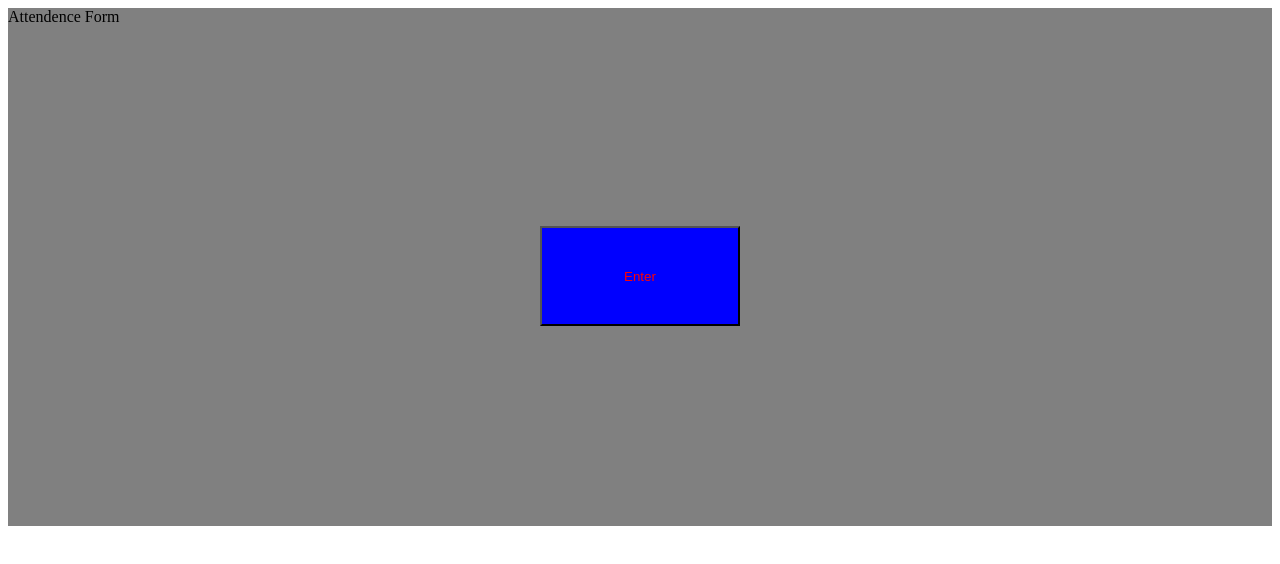
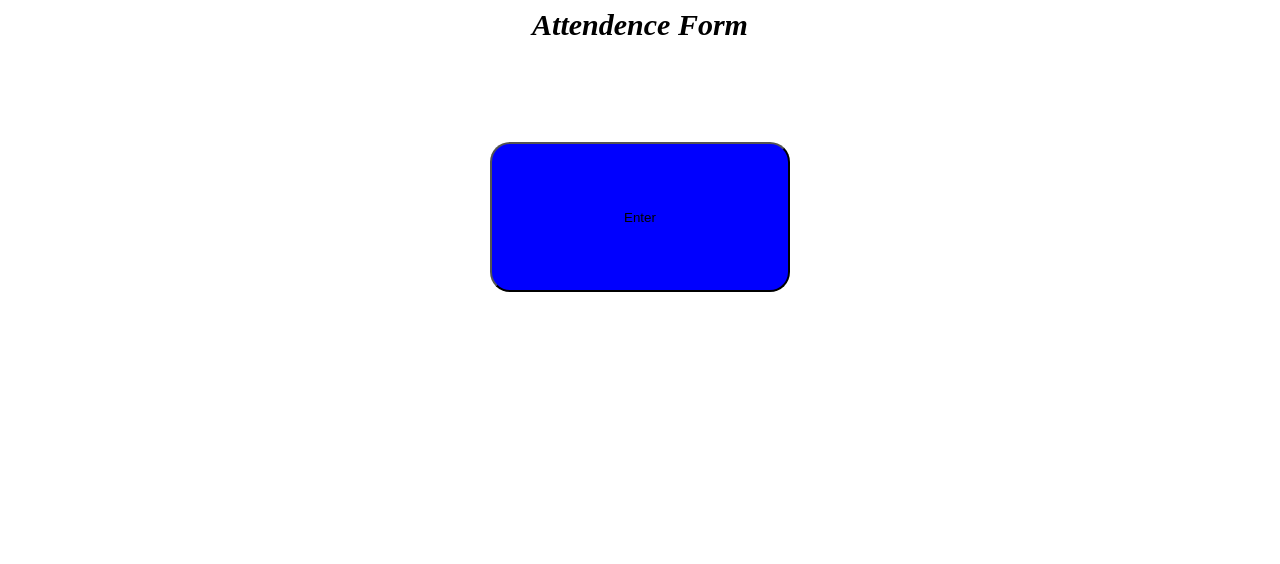
Before and after one commit to Nstoner/attendenceform, a plain HTML site: page index.html in a window 1280 px wide. Drawn offline with Linux system fonts and the light colour scheme.

Commit message:
update attform

```diff
--- a/index.html
+++ b/index.html
@@ -8,12 +8,15 @@
 	<body>
 		<div class="maincontainer">
 			<div class="header">
-			Attendence Form
+				<b>
+					Attendence Form
+				</b>
+
 			</div>
 			<div class="container">
 
 				<a href="https://docs.google.com/forms/d/e/1FAIpQLSdcgVYmlhkxxMVCALNuNmt80OT0baDLOSnXthWvYFW_0jGk8A/viewform?fbzx=-1667097362893162486">
-				<button>
+				<button class="button">
 					Enter
 
 				</button>
--- a/style.css
+++ b/style.css
@@ -1,24 +1,33 @@
 .maincontainer {
-	background-color: gray;
+
+}
+
+.header {
+	font-size: 30px;
+	font-style: oblique;
+	margin-bottom: 100px;
+	display: flex;
+	justify-content: center;
 }
 
 
 
 .container {
-	background-color: ;
 	display: flex;
 	justify-content: space-around;
+
 
 }
 
 
-button {
-	color: red;
+.button {
 	background-color: blue;
-	width: 200px;
-	height: 100px;
-	padding:1, solid;
-	margin: 200px;
+	width: 300px;
+	height: 150px;
+	border-radius: 20px;
+}
+
+
 
 
 
```
